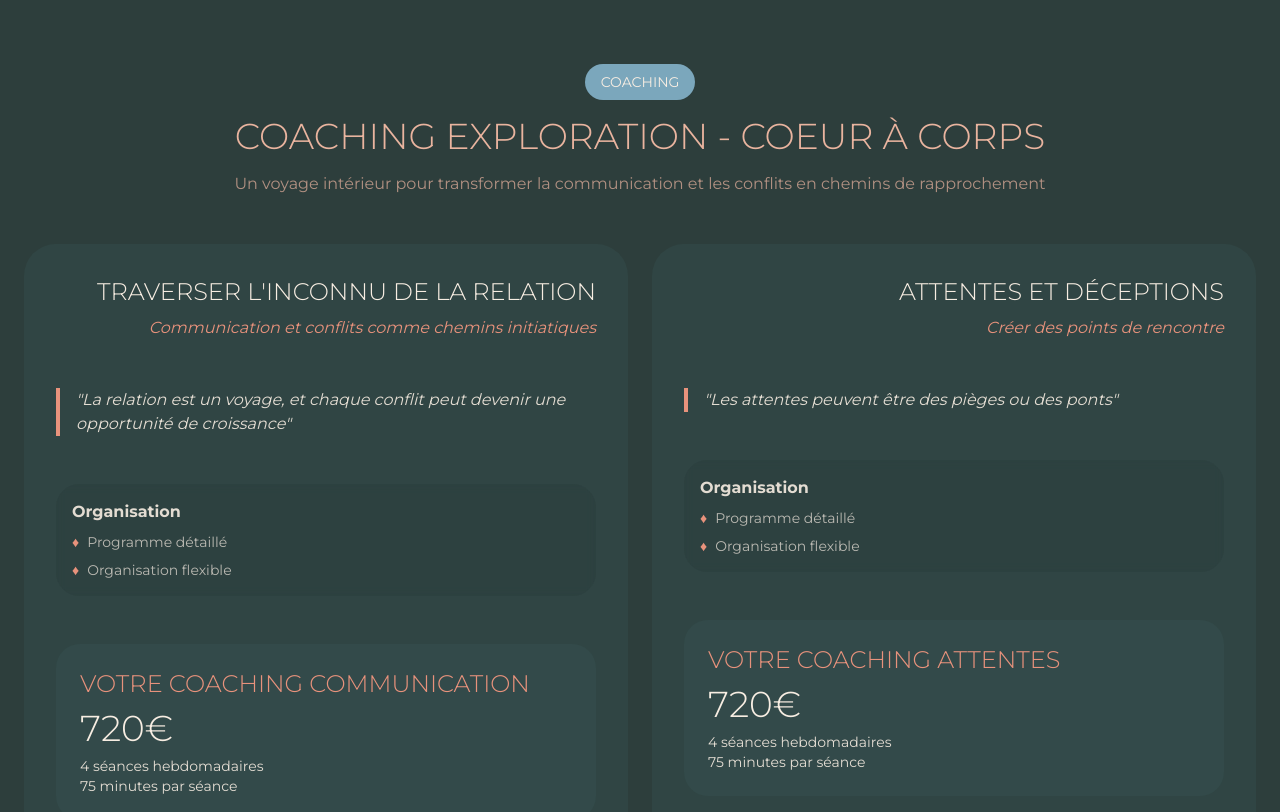
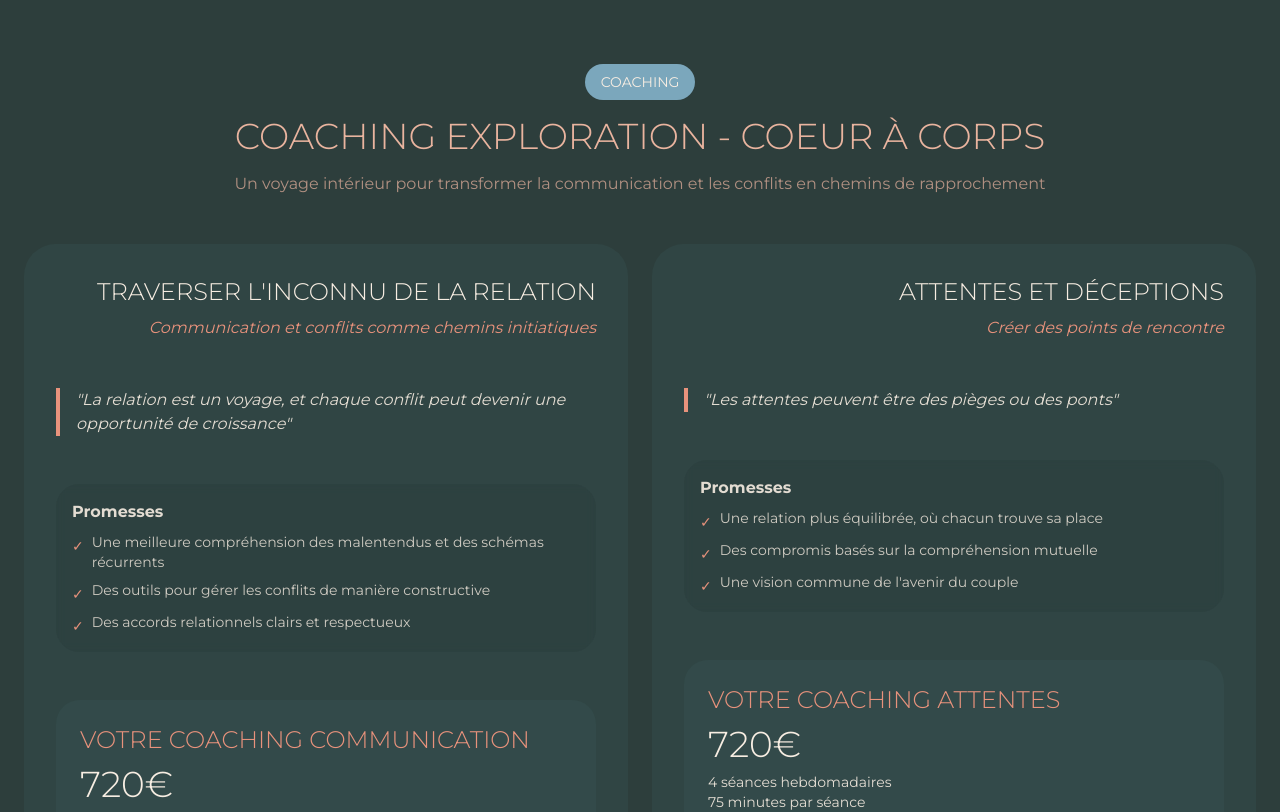
Before and after one commit to numerized/anneyvonnetherapeute, a Next.js app: page /coaching in a window 1280 px wide. Shown: the top 812 px of the page. Built offline with nearby package versions, Linux system fonts and the light colour scheme; what @sanity/demo would draw is missing.

Commit message:
Add conditional rendering for coaching promises vs therapy organization points

```diff
--- a/components/TherapyOfferings/TherapyCard.tsx
+++ b/components/TherapyOfferings/TherapyCard.tsx
@@ -197,8 +197,25 @@ export const TherapyCard: React.FC<TherapyCardProps> = ({
           </blockquote>
         )}
 
-        {/* Organization */}
-        {organizationPoints.length > 0 && (
+        {/* Organization for therapy offers OR Promises for coaching offers */}
+        {therapy.type === 'coaching' ? (
+          <div className="space-y-6">
+            <div className="bg-primary-dark/30 backdrop-blur-sm rounded-[24px] p-4">
+              <p className="text-primary-cream/90 mb-2">
+                <strong>Promesses</strong>
+              </p>
+              <ul className="text-sm text-primary-cream/80 space-y-2 list-none m-0 p-0">
+                {((therapy as CoachingType).mainOffering.promises || []).map((promise, idx) => (
+                  <li key={idx} className="flex items-start gap-2 m-0">
+                    <span className="text-primary-coral mt-1 flex-shrink-0">✓</span>
+                    <span>{promise}</span>
+                  </li>
+                ))}
+              </ul>
+            </div>
+          </div>
+        ) : (
+          organizationPoints.length > 0 && (
             <div className="space-y-6">
               <div className="bg-primary-dark/30 backdrop-blur-sm rounded-[24px] p-4">
                 <p className="text-primary-cream/90 mb-2">
@@ -214,6 +231,7 @@ export const TherapyCard: React.FC<TherapyCardProps> = ({
                 </ul>
               </div>
             </div>
+          )
         )}
 
         {/* Price Section */}
```
Lines whose indentation alone changed are shown as unchanged.
